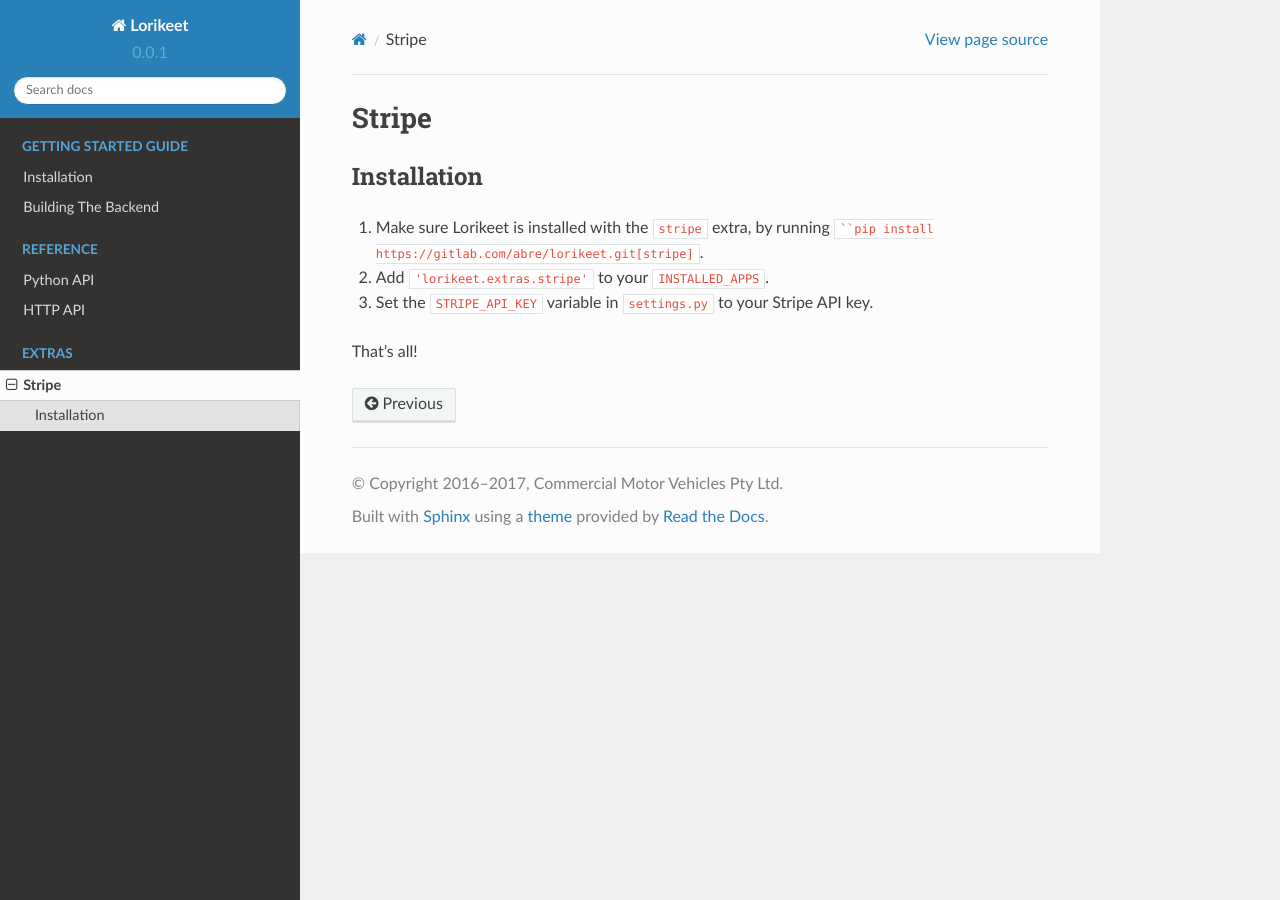
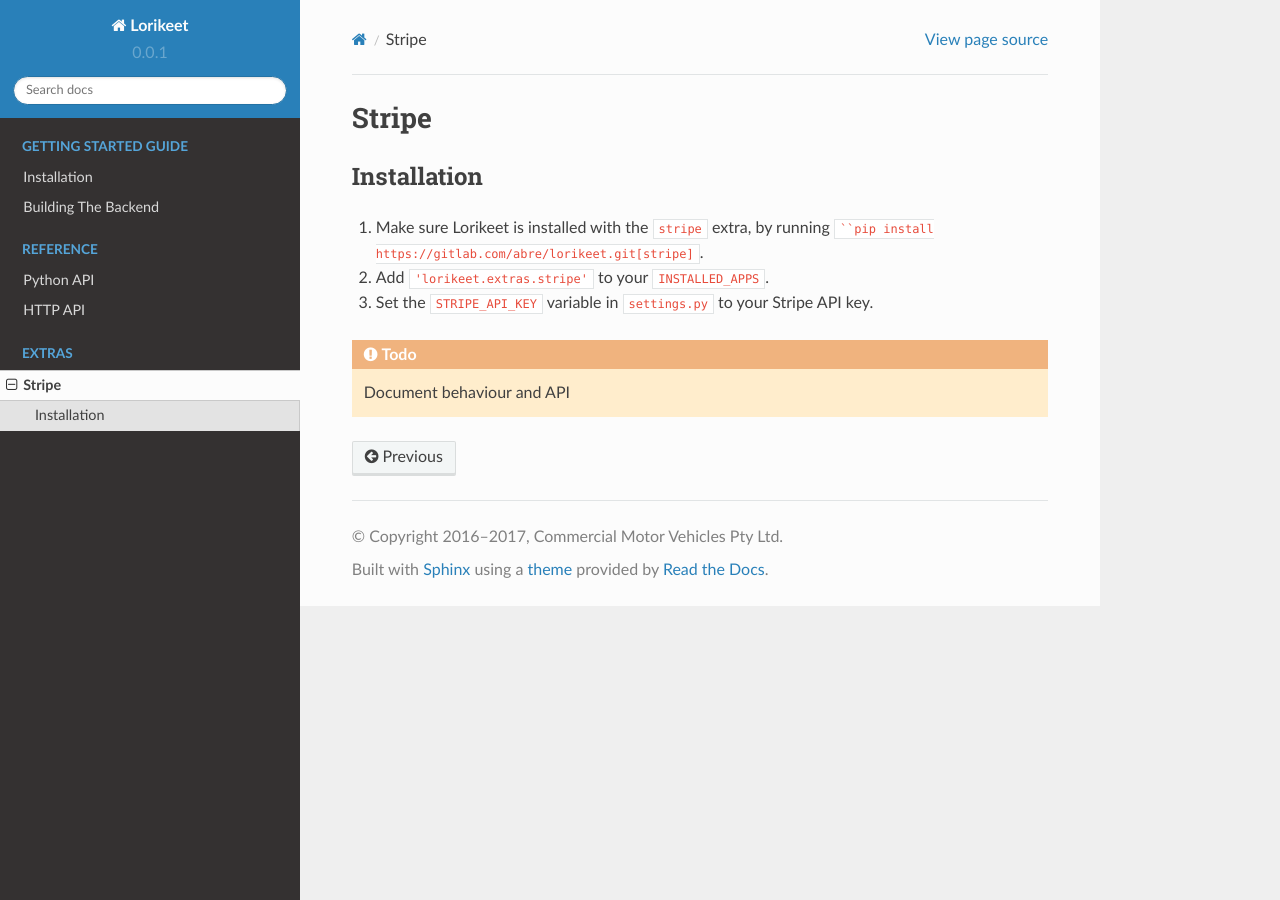
Before and after one commit to daisylb/lorikeet, a Sphinx documentation site: the page built from docs/stripe.rst, in a window 1280 px wide. Built offline with Sphinx 7.4.7 and the Read the Docs theme 2.0.0, drawn with Linux system fonts in a browser that asks for light colours.

Commit message:
Yes, there is more Stripe docs coming

```diff
--- a/docs/stripe.rst
+++ b/docs/stripe.rst
@@ -8,4 +8,6 @@ Installation
 2. Add ``'lorikeet.extras.stripe'`` to your ``INSTALLED_APPS``.
 3. Set the ``STRIPE_API_KEY`` variable in ``settings.py`` to your Stripe API key.
 
-That's all!
+.. todo::
+
+    Document behaviour and API
```
